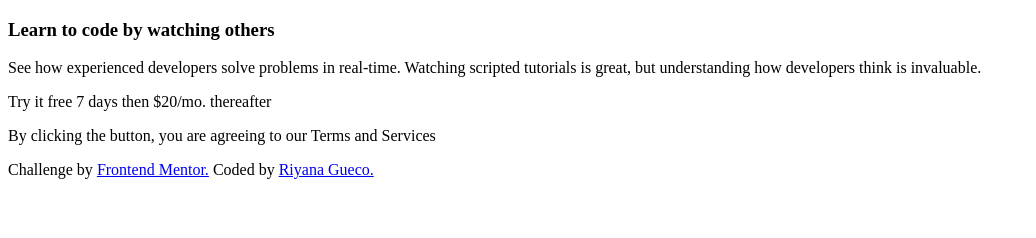
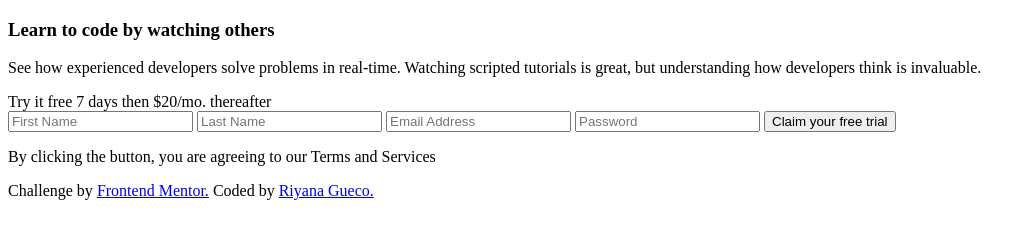
Before and after one commit to AnnKiende28/Intro-Component-with-Signup-Form, a plain HTML site: page index.html in a window 1280 px wide. Shown: the whole page, without its empty margins (0-1036 px from the left). Drawn offline with Linux system fonts and the light colour scheme.

Commit message:
Update index.html add the form section

```diff
--- a/index.html
+++ b/index.html
@@ -22,6 +22,13 @@
             <span id="small-text"> then $20/mo. thereafter</span>
         </div>
         <div class="sign-up-form">
+            <form>
+                <input type="text" placeholder="First Name" name="fName">
+                <input type="text" placeholder="Last Name" name="lName">
+                <input type="email" placeholder="Email Address" name="emailAdress">
+                <input type="password" placeholder="Password" name="pwd">
+                <input type="submit" value="Claim your free trial"></button>
+            </form>
             <p>
                 <span id="large-text">By clicking the button, you are agreeing to our</span> <span id="small-text">Terms and Services</span>
             </p>
```
